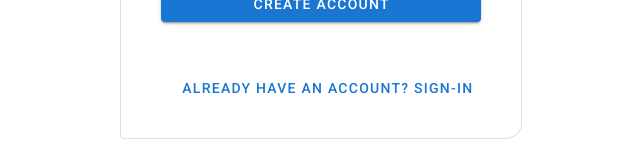
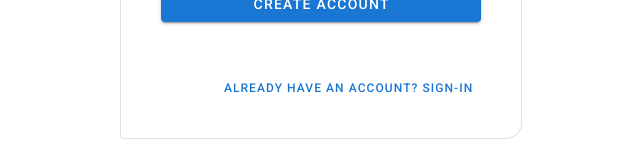
Before and after one commit to viccy2/myhealthapp, a Vue app: page /new-account in a window 1280 px wide. Shown: the part 583-743 px from the top of the page, without its empty margins (319-959 px from the left). Built offline with nearby package versions, Linux system fonts and the light colour scheme.

Commit message:
Update RegisterView.vue

```diff
--- a/src/views/RegisterView.vue
+++ b/src/views/RegisterView.vue
@@ -63,7 +63,7 @@
             <v-card-actions>
               <v-spacer></v-spacer>
               <router-link to="/" class="primary--text">
-                <v-btn text color="primary">
+                <v-btn text color="primary" style="font-size:12px;">
                     Already have an account? Sign-in
                 </v-btn>
             </router-link>
```
